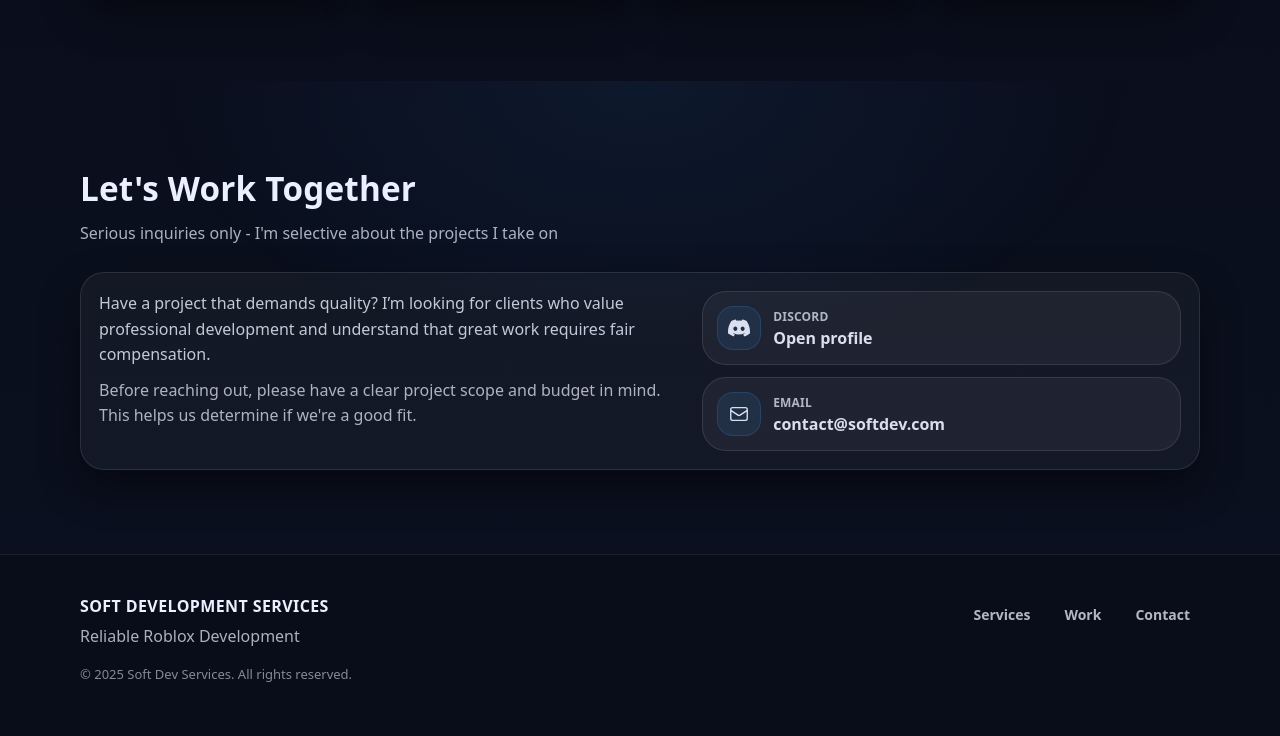
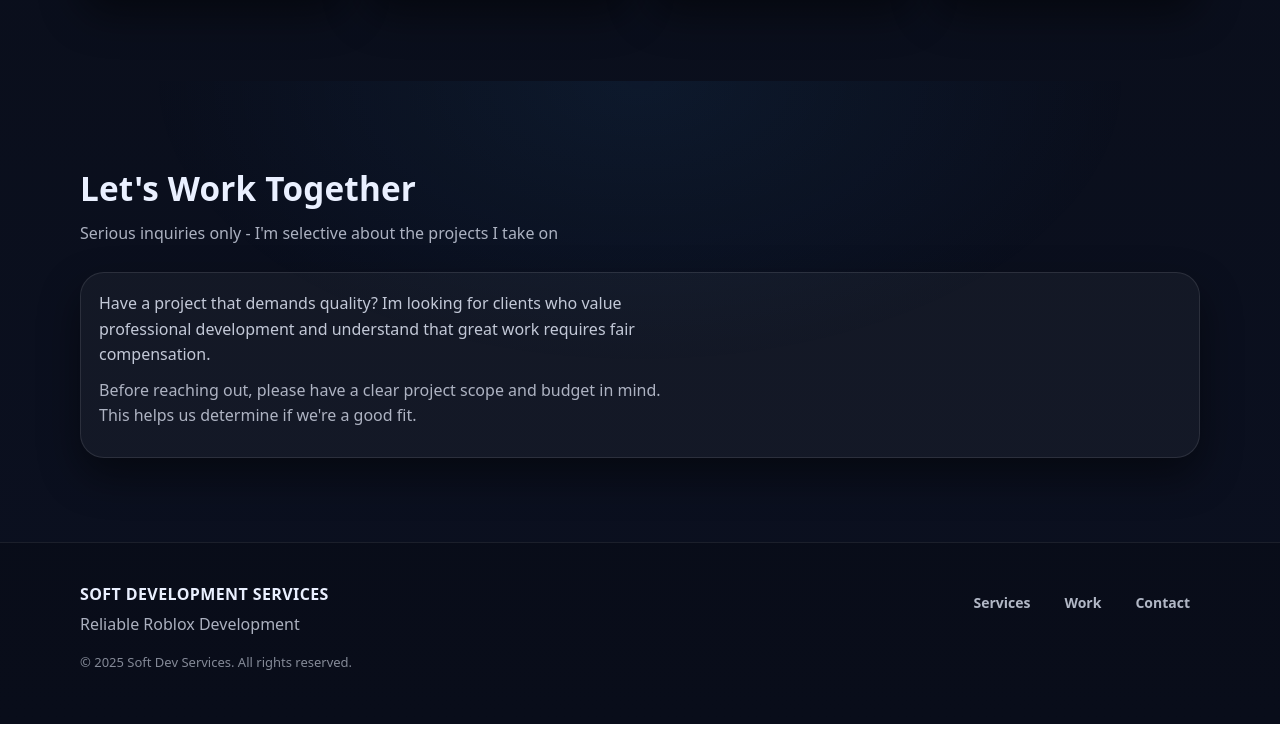
Before and after one commit to kitscorp1233/softdev.github.io, a plain HTML site: page index.html in a window 1280 px wide. Shown: the part 2396-3132 px from the top of the page. Drawn offline with Linux system fonts and the light colour scheme.

Commit message:
Update index.html

```diff
--- a/index.html
+++ b/index.html
@@ -237,42 +237,10 @@
 
       <div class="contact-content reveal">
         <div class="contact-intro">
-          <p>Have a project that demands quality? I’m looking for clients who value professional development and understand that great work requires fair compensation.</p>
+          <p>Have a project that demands quality? Im looking for clients who value professional development and understand that great work requires fair compensation.</p>
           <p class="contact-note">Before reaching out, please have a clear project scope and budget in mind. This helps us determine if we're a good fit.</p>
         </div>
 
-        <div class="contact-methods">
-          <a
-            href="https://discord.com/users/1406388166805688495"
-            class="contact-card"
-            target="_blank"
-            rel="noreferrer"
-            data-discord-id="DISCORD_USER_ID_HERE"
-          >
-            <div class="contact-card-icon">
-              <svg viewBox="0 0 24 24" fill="currentColor">
-                <path d="M20.317 4.37a19.791 19.791 0 00-4.885-1.515.074.074 0 00-.079.037c-.21.375-.444.864-.608 1.25a18.27 18.27 0 00-5.487 0 12.64 12.64 0 00-.617-1.25.077.077 0 00-.079-.037A19.736 19.736 0 003.677 4.37a.07.07 0 00-.032.027C.533 9.046-.32 13.58.099 18.057a.082.082 0 00.031.057 19.9 19.9 0 005.993 3.03.078.078 0 00.084-.028c.462-.63.874-1.295 1.226-1.994a.076.076 0 00-.041-.106 13.107 13.107 0 01-1.872-.892.077.077 0 01-.008-.128 10.2 10.2 0 00.372-.292.074.074 0 01.077-.01c3.928 1.793 8.18 1.793 12.062 0a.074.074 0 01.078.01c.12.098.246.198.373.292a.077.077 0 01-.006.127 12.299 12.299 0 01-1.873.892.077.077 0 00-.041.107c.36.698.772 1.362 1.225 1.993a.076.076 0 00.084.028 19.839 19.839 0 006.002-3.03.077.077 0 00.032-.054c.5-5.177-.838-9.674-3.549-13.66a.061.061 0 00-.031-.03zM8.02 15.33c-1.183 0-2.157-1.085-2.157-2.419 0-1.333.956-2.419 2.157-2.419 1.21 0 2.176 1.096 2.157 2.42 0 1.333-.956 2.418-2.157 2.418zm7.975 0c-1.183 0-2.157-1.085-2.157-2.419 0-1.333.955-2.419 2.157-2.419 1.21 0 2.176 1.096 2.157 2.42 0 1.333-.946 2.418-2.157 2.418z"/>
-              </svg>
-            </div>
-            <div class="contact-card-content">
-              <span class="contact-label">Discord</span>
-              <span class="contact-value">Open profile</span>
-            </div>
-          </a>
-
-          <a href="mailto:contact@softdev.com" class="contact-card">
-            <div class="contact-card-icon">
-              <svg viewBox="0 0 24 24" fill="none" stroke="currentColor" stroke-width="1.5">
-                <path d="M3 8l7.89 5.26a2 2 0 002.22 0L21 8M5 19h14a2 2 0 002-2V7a2 2 0 00-2-2H5a2 2 0 00-2 2v10a2 2 0 002 2z"/>
-              </svg>
-            </div>
-            <div class="contact-card-content">
-              <span class="contact-label">Email</span>
-              <span class="contact-value">contact@softdev.com</span>
-            </div>
-          </a>
-        </div>
-      </div>
     </div>
   </section>
 
```
